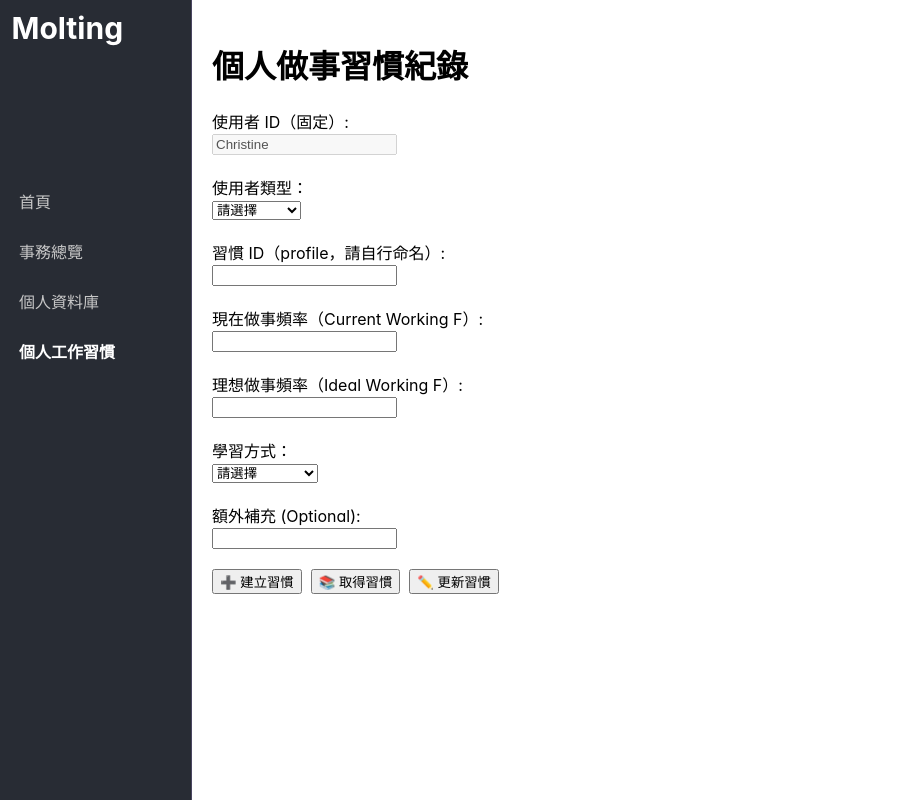
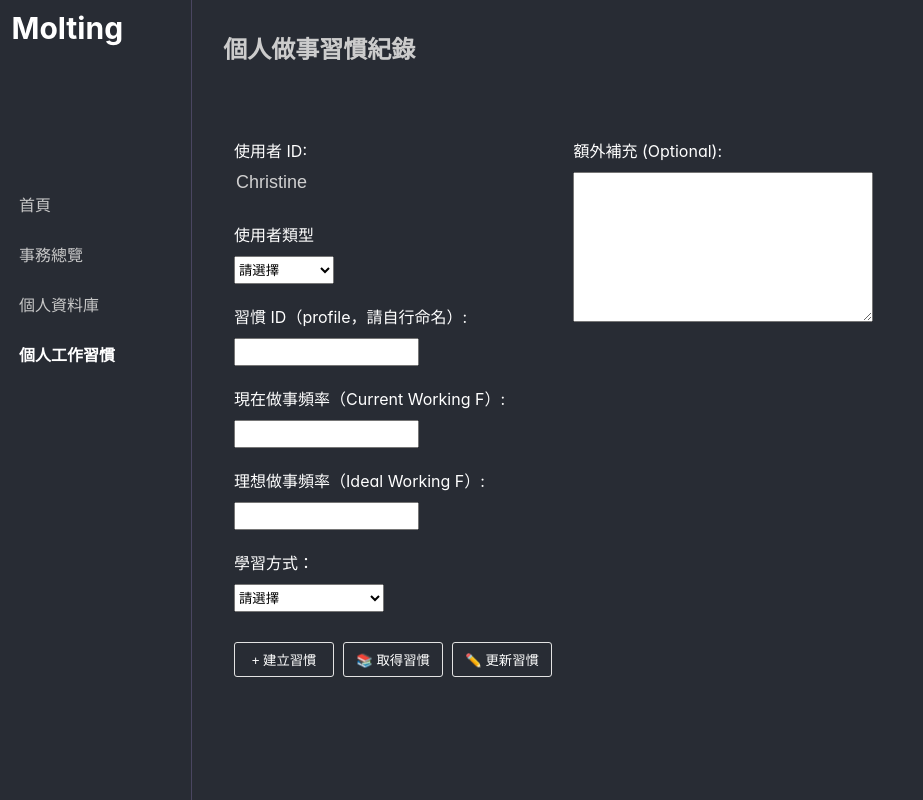
Before and after one commit to sunnyegg23/Molting, a React (Create React App) app in the folder client/: page /WorkingHabitsPage in a window 1280 px wide. Shown: the whole page, without its empty margins (0-923 px from the left). Built offline with nearby package versions, Linux system fonts and the light colour scheme.

Commit message:
style: page changed

```diff
--- a/client/package.json
+++ b/client/package.json
@@ -13,6 +13,7 @@
     "react": "^19.1.0",
     "react-calendar": "^5.1.0",
     "react-dom": "^19.1.0",
+    "react-icons": "^5.5.0",
     "react-router-dom": "^7.5.3",
     "react-scripts": "5.0.1",
     "web-vitals": "^2.1.4"
--- a/client/src/components/CalendarPage.js
+++ b/client/src/components/CalendarPage.js
@@ -22,10 +22,14 @@ function CalenderPage() {
     <div className="CalendarPage">
 
       <Navbar />
-      <header className="Calender-header">
+      <div className="Calender-header">
+        <div style={{marginLeft:"15%",width:"70%",marginBottom:"38%"}}>
+          <div style={{marginLeft:"95%"}}>
+            <FloatingMenu />
+          </div>
+        </div>
+        <div className="calendar-container">
 
-        <div className="calendar-container">
-          <FloatingMenu />
           <div style={{display:"flex",padding:"5px"}}>
             <div className="calendar-box"style={{width: '575px',marginRight:"20px"}}>
               <Calendar style={{width:"100%",height:"100%"}} value={date} onChange={(e) => setDate(e.value)} inline/>
@@ -51,7 +55,7 @@ function CalenderPage() {
           </div>
         </div>
 
-      </header>
+      </div>
 
 
 
--- a/client/src/components/FloatingMenu.js
+++ b/client/src/components/FloatingMenu.js
@@ -19,7 +19,7 @@ export default function FloatingMenu() {
     <div className="floating-menu-container">
       {/* 主按鈕 */}
       <button className="fab-btn" onClick={() => { setOpen(true); setCurrentPage(null); }}>
-        +
+        + 新增事務
       </button>
 
       {/* 主選單（只有 open=true 而且 currentPage=null 才顯示） */}
--- a/client/src/components/Navbar.js
+++ b/client/src/components/Navbar.js
@@ -1,6 +1,7 @@
 import React from 'react';
 import '../css/Navbar.css'; // 可以把樣式也獨立出去
 import { NavLink } from 'react-router-dom';
+
 
 function Navbar() {
   return (
@@ -14,7 +15,8 @@ function Navbar() {
           <NavLink to="/TaskOverview" className={({ isActive }) => isActive ? 'nav-link active' : 'nav-link'}>事務總覽</NavLink>
         </li>
         <li>
-          <NavLink to="/SelfSpace" className={({ isActive }) => isActive ? 'nav-link active' : 'nav-link'}>個人資料庫</NavLink>
+
+          <NavLink to="/SelfSpace" className={({ isActive }) => isActive ? 'nav-link active' : 'nav-link'}> 個人資料庫</NavLink>
         </li>
         <li>
           <NavLink to="/WorkingHabitsPage" className={({ isActive }) => isActive ? 'nav-link active' : 'nav-link'}>個人工作習慣</NavLink>
--- a/client/src/components/workingHabitsPage.js
+++ b/client/src/components/workingHabitsPage.js
@@ -1,5 +1,6 @@
 import react,{useState} from 'react';
 import Navbar from '../components/Navbar';
+import { Dropdown } from 'primereact/dropdown';
 
 function WorkingHabitsPage(){
 
@@ -39,7 +40,12 @@ function WorkingHabitsPage(){
         console.error('錯誤:',error);
         }
       };
-
+      const type = [
+          { name: '完美主義者', code: 'perfectionist' },
+          { name: '夢想家', code: 'dreamer' },
+          { name: '杞人憂天者', code: 'worrier' },
+          { name: '死到臨頭', code: 'crisis-maker' },
+      ];
       const handleGetHabits = async () => {
         try{
           const response = await fetch(`http://localhost:5000/api/habits?user_id=${userId}`);
@@ -84,15 +90,17 @@ return (
   <div>
     <Navbar />
 
-    <div style={{ padding: '20px' , marginLeft:"15%"}}>
+    <div style={{ padding: '10px' , marginLeft:"15%", backgroundColor:"#282c34",height:"100%", minHeight: '100vh', color:"white",}}>
+      <h2 style={{marginLeft:"2%",color:"#CCC"}}>個人做事習慣紀錄</h2>
+      <div style={{display:"flex"}}>
+        <div style={{ color:"white",marginLeft:"3%",marginTop:"5%",display:"inline-block"}}>
 
-      <h1>個人做事習慣紀錄</h1>
 
-      <label>使用者 ID（固定）:</label><br/>
-      <input value={userId} onChange={(e) => setUserId(e.target.value)} disabled /><br/><br/>
+          <label>使用者 ID:</label><br/>
+          <input value={userId} onChange={(e) => setUserId(e.target.value)} disabled  style={{backgroundColor:"#282c34",border:"none",color:"#D0D0D0",height:"40px",fontSize:"18px"}}/><br/><br/>
 
-      <label>使用者類型：</label><br/>
-      <select value={userType} onChange={(e) => setUserType(e.target.value)}>
+          <label>使用者類型</label><br/>
+          <select value={userType} onChange={(e) => setUserType(e.target.value)} style={{height:"28px",marginTop:"10px",width:"100px"}}>
             <option value="">請選擇</option>
             <option value="perfectionist">完美主義者</option>
             <option value="dreamer">夢想家</option>
@@ -101,29 +109,33 @@ return (
           </select><br/><br/>
 
           <label>習慣 ID（profile，請自行命名）:</label><br/>
-      <input value={profile} onChange={(e) => setProfile(e.target.value)} /><br/><br/>
+          <input value={profile} onChange={(e) => setProfile(e.target.value)}  style={{height:"28px",marginTop:"10px"}}/><br/><br/>
 
           <label>現在做事頻率（Current Working F）:</label><br/>
-      <input value={currentWorkingF} onChange={(e) => setCurrentWorkingF(e.target.value)} /><br/><br/>
+          <input value={currentWorkingF} onChange={(e) => setCurrentWorkingF(e.target.value)} style={{height:"28px",marginTop:"10px"}} /><br/><br/>
 
           <label>理想做事頻率（Ideal Working F）:</label><br/>
-      <input value={idealWorkingF} onChange={(e) => setIdealWorkingF(e.target.value)} /><br/><br/>
+          <input value={idealWorkingF} onChange={(e) => setIdealWorkingF(e.target.value)} style={{height:"28px",marginTop:"10px"}} /><br/><br/>
 
           <label>學習方式：</label><br/>
-      <select value={learningType} onChange={(e) => setLearningType(e.target.value)}>
+          <select value={learningType} onChange={(e) => setLearningType(e.target.value)} style={{height:"28px",marginTop:"10px",width:"150px"}}>
             <option value="">請選擇</option>
             <option value="look">視覺學習</option>
             <option value="hear">聽覺學習</option>
             <option value="read/write">閱讀/寫作練習</option>
             <option value="active">動覺學習</option>
           </select><br/><br/>
+            <button onClick={handleCreatHabit} style={{backgroundColor:"#90a4ae00",border: "1px solid rgb(227, 227, 227)",width:"100px",height:"35px",color:"white",borderRadius:"3px",marginTop:"10px"}}>+ 建立習慣</button> &nbsp;
+            <button onClick={handleGetHabits} style={{backgroundColor:"#90a4ae00",border: "1px solid rgb(227, 227, 227)",width:"100px",height:"35px",color:"white",borderRadius:"3px",marginTop:"10px"}}>📚 取得習慣</button> &nbsp;
+            <button onClick={handleUpdateHabits} style={{backgroundColor:"#90a4ae00",border: "1px solid rgb(227, 227, 227)",width:"100px",height:"35px",color:"white",borderRadius:"3px",marginTop:"10px"}}>✏️ 更新習慣</button>
+        </div>
+        <div style={{ color:"white",marginLeft:"2%",marginTop:"5%",display:"inline-block"}}>
+            <label>額外補充 (Optional):</label><br/>
+            <textarea value={optional} onChange={(e) => setOptional(e.target.value)} style={{height:"150px",marginTop:"10px",width:"300px"}} /><br/><br/>
 
-      <label>額外補充 (Optional):</label><br/>
-      <input value={optional} onChange={(e) => setOptional(e.target.value)} /><br/><br/>
 
-      <button onClick={handleCreatHabit}>➕ 建立習慣</button> &nbsp;
-      <button onClick={handleGetHabits}>📚 取得習慣</button> &nbsp;
-      <button onClick={handleUpdateHabits}>✏️ 更新習慣</button>
+        </div>
+      </div>
     </div>
   </div>
 );
--- a/client/src/css/Calendar.css
+++ b/client/src/css/Calendar.css
@@ -1,21 +1,15 @@
 .Calender-header {
   background-color: #282c34;
   min-height: 100vh;
-  display: flex;
+
   flex-direction: column;
-  align-items: center;
-  justify-content: center;
+
   font-size: calc(10px + 2vmin);
   color: white;
   padding-bottom: 80px;
 }
 .calendar-container {
-  position: absolute;
-  margin-left: 15%;
-  top: 100px;
-  justify-content: center;
-  gap: 40px;
-  padding: 20px;
+  margin-bottom: 20%;
 }
 .calendar-box {
   background: #ffffff;
--- a/client/src/css/FloatingMenu.css
+++ b/client/src/css/FloatingMenu.css
@@ -4,13 +4,14 @@
 }
 
 .fab-btn {
-  width: 56px;
-  height: 56px;
-  border-radius: 50%;
-  background: #90A4AE;
-  color: #fff;
-  font-size: 32px;
-  border: none;
+  width: 115px;
+  height: 40px;
+  border-radius: 5%;
+  background: #90a4ae00;
+  border: 1px solid #68c98c;
+  color: #68c98c;
+  font-size: 16px;
+
   cursor: pointer;
 }
 
--- a/client/src/css/Navbar.css
+++ b/client/src/css/Navbar.css
@@ -14,7 +14,9 @@
   }
 
   .navbar li {
+    align-content: center;
     justify-self: center;
+
     margin-bottom: 20px;
     /*border-bottom: 1px solid #b2b1be;*/
     width: 80%;
@@ -26,6 +28,7 @@
     color: #c7c7c7;
   }
   .nav-link {
+    font-size: 16px;
     color: #c7c7c7;
     text-decoration: none;
     font-weight: normal;
```
Also changed, not shown: client/src/css/workingHabits.css (+0 -10 lines), 1 other file (tests, documents, lock files or other folders). Lines whose indentation alone changed are shown as unchanged.
